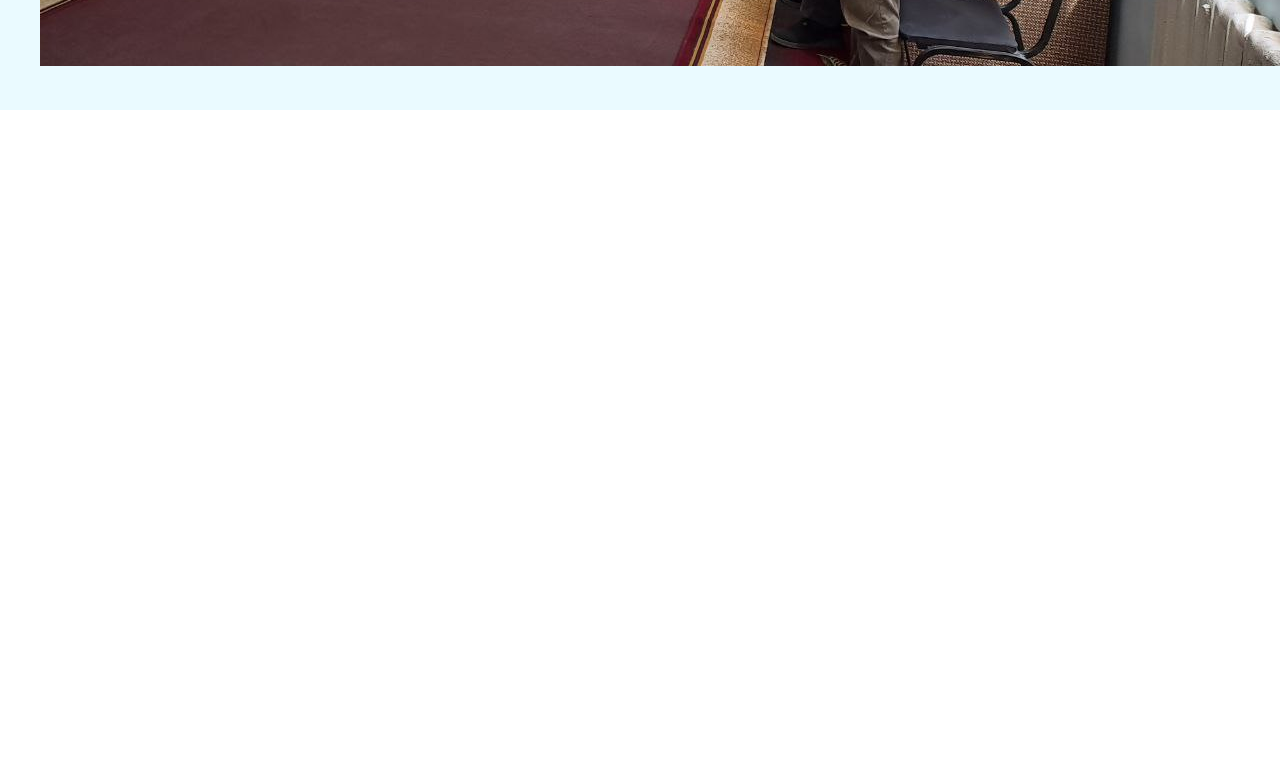
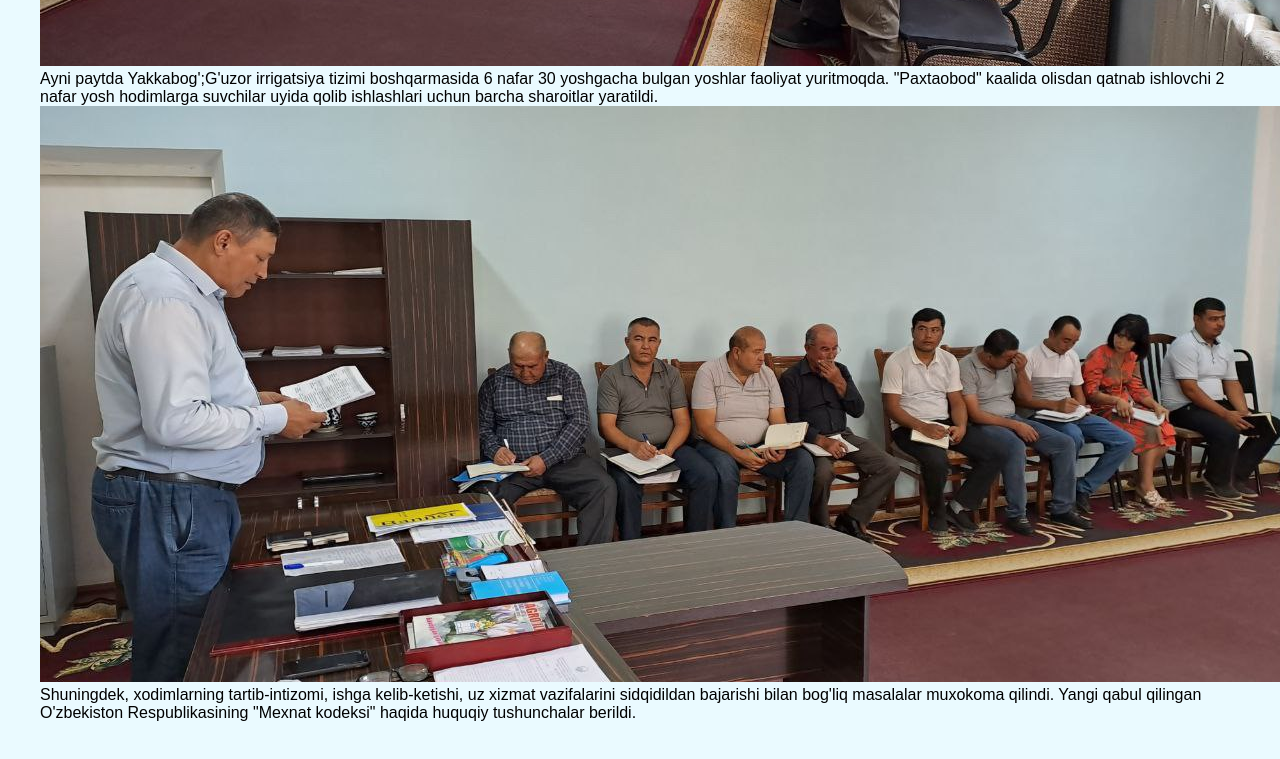
Before and after one commit to YusufjonAbdumajidov/YakGuz, a React (Create React App) app: page / in a window 1280 px wide. Shown: the part 1387-2146 px from the top of the page. Before the commit the page ends 1497 px from the top, so only its background shows below. Built offline with nearby package versions, Linux system fonts and the light colour scheme.

Commit message:
new changes

```diff
--- a/src/Components/About.jsx
+++ b/src/Components/About.jsx
@@ -6,7 +6,16 @@ const About = () => {
   return (
     <div className='about'>
         <h1>Yosh kadrlar</h1>
-        <img src={kadrlar1} alt="" />
+        <div>
+            <section>
+                <img src={kadrlar1} alt="" />
+                <p>Ayni paytda Yakkabog';G'uzor irrigatsiya tizimi boshqarmasida 6 nafar 30 yoshgacha bulgan yoshlar faoliyat yuritmoqda. "Paxtaobod" kaalida olisdan qatnab ishlovchi 2 nafar yosh hodimlarga suvchilar uyida qolib ishlashlari uchun barcha sharoitlar yaratildi.</p>
+            </section>
+            <section>
+                <img src={kadrlar2} alt="" />
+                <p>Shuningdek, xodimlarning tartib-intizomi, ishga kelib-ketishi, uz xizmat vazifalarini sidqidildan bajarishi bilan bog'liq masalalar muxokoma qilindi. Yangi qabul qilingan O'zbekiston Respublikasining "Mexnat kodeksi" haqida huquqiy tushunchalar berildi.</p>
+            </section>
+        </div>
     </div>
   )
 }
```
